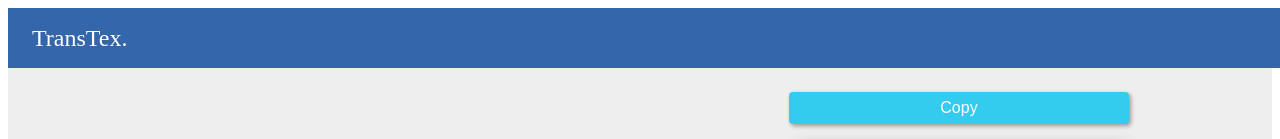
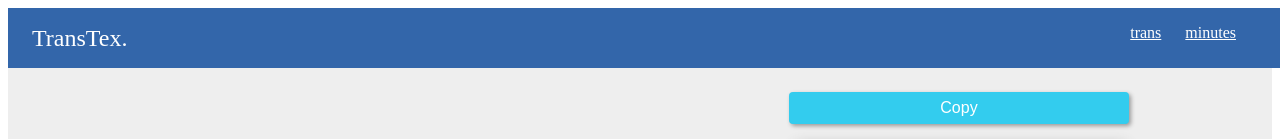
Before and after one commit to tkkrr/transtex, a Gatsby site: page /minutes in a window 1280 px wide. Shown: the top 139 px of the page. Built offline with nearby package versions, Linux system fonts and the light colour scheme; Gatsby itself is replaced by a stand-in of ours.

Commit message:
リンクで飛べるように

```diff
--- a/src/components/header.tsx
+++ b/src/components/header.tsx
@@ -1,4 +1,5 @@
 import * as React from "react"
+import { Link } from "gatsby"
 import styled from "styled-components"
 import {header_size} from "./variables"
 
@@ -16,8 +17,29 @@ const Title = styled.p`
     font-size: 24px;
 `
 
+const Righter = styled.div`
+    display: flex;
+    position: absolute;
+    right:32px;
+    top:24px;
+`
+
+const StyledLink = styled(Link)`
+    color: white;
+    display: block;
+    margin: 0 12px;
+    transition: 0.5s color;
+    &:hover {
+        color: #ccc;
+    }
+`
+
 export default () => {
     return <Header>
         <Title>TransTex.</Title>
+        <Righter>
+            <StyledLink to="/">trans</StyledLink>
+            <StyledLink to="/minutes">minutes</StyledLink>
+        </Righter>
     </Header>
 }
--- a/src/pages/minutes.tsx
+++ b/src/pages/minutes.tsx
@@ -277,6 +277,7 @@ ${this.state.fileContent}
             <SEO
                 title="Minutes"
                 path="/minutes"
+                description="議事録のためのフォーマット．For the IPLAB Utility"
             />
             <MainArea>
                 <TextAreaContainer>
```
